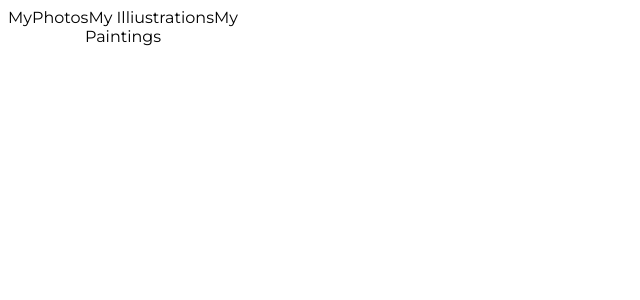
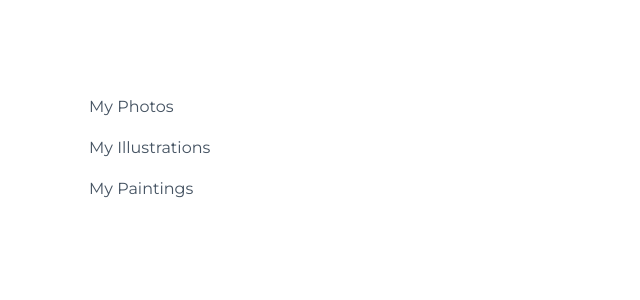
Before and after one commit to fredboys/react-challange, a React (Create React App) app in the folder my-app/: page / in a window 1280 px wide. Shown: the top 300 px of the page, without its empty margins (0-640 px from the left). Built offline with nearby package versions, Linux system fonts and the light colour scheme.

Commit message:
Add css styling to sidebar.js

```diff
--- a/my-app/src/components/Sidebar.js
+++ b/my-app/src/components/Sidebar.js
@@ -1,11 +1,12 @@
 import React from "react";
+import css from "./css/Sidebar.module.css";
 
 function Sidebar() {
     return (
-        <div>
-            <a>MyPhotos</a>
-            <a>My Illiustrations</a>
-            <a>My Paintings</a>
+        <div className = {css.sidebar}>
+            <a href = "#." target= "_blank">My Photos</a>
+            <a href = "#." target= "_blank">My Illustrations</a>
+            <a href = "#." target= "_blank">My Paintings</a>
         </div>
     )
 }
```
